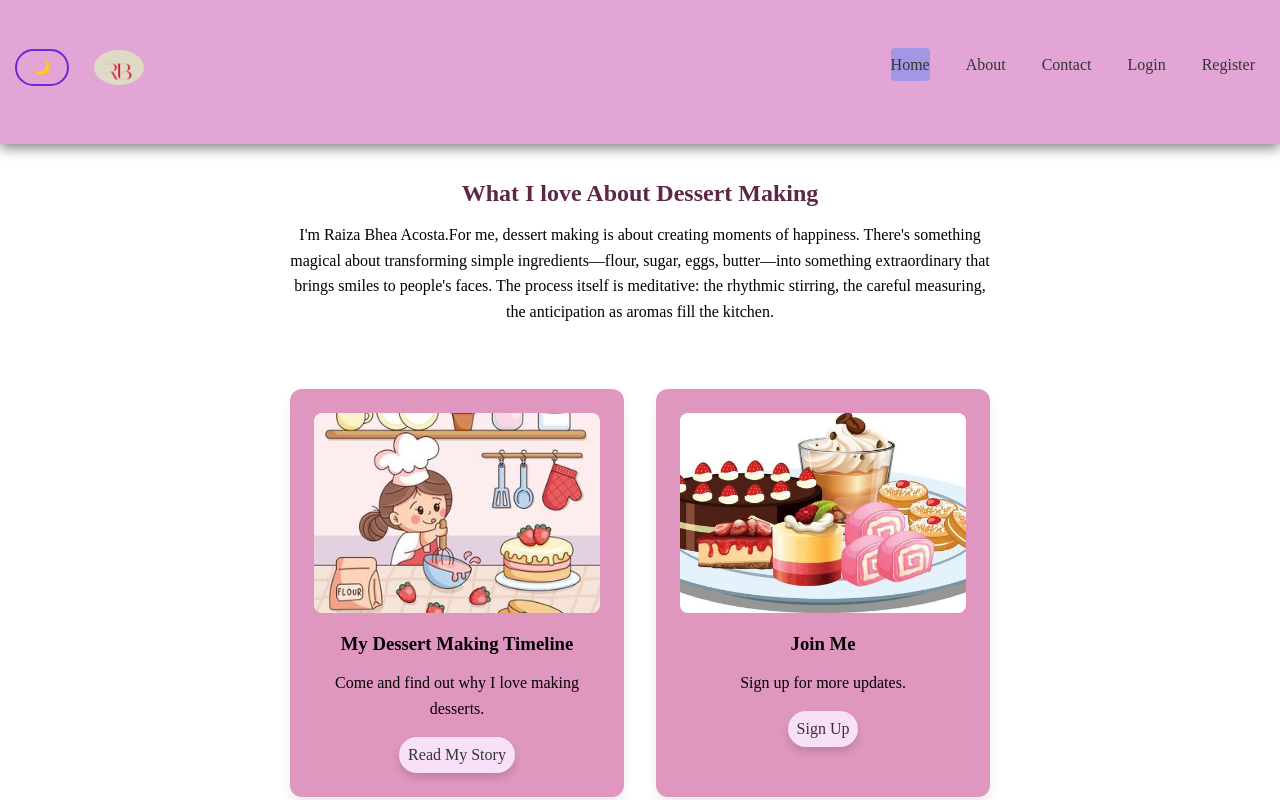
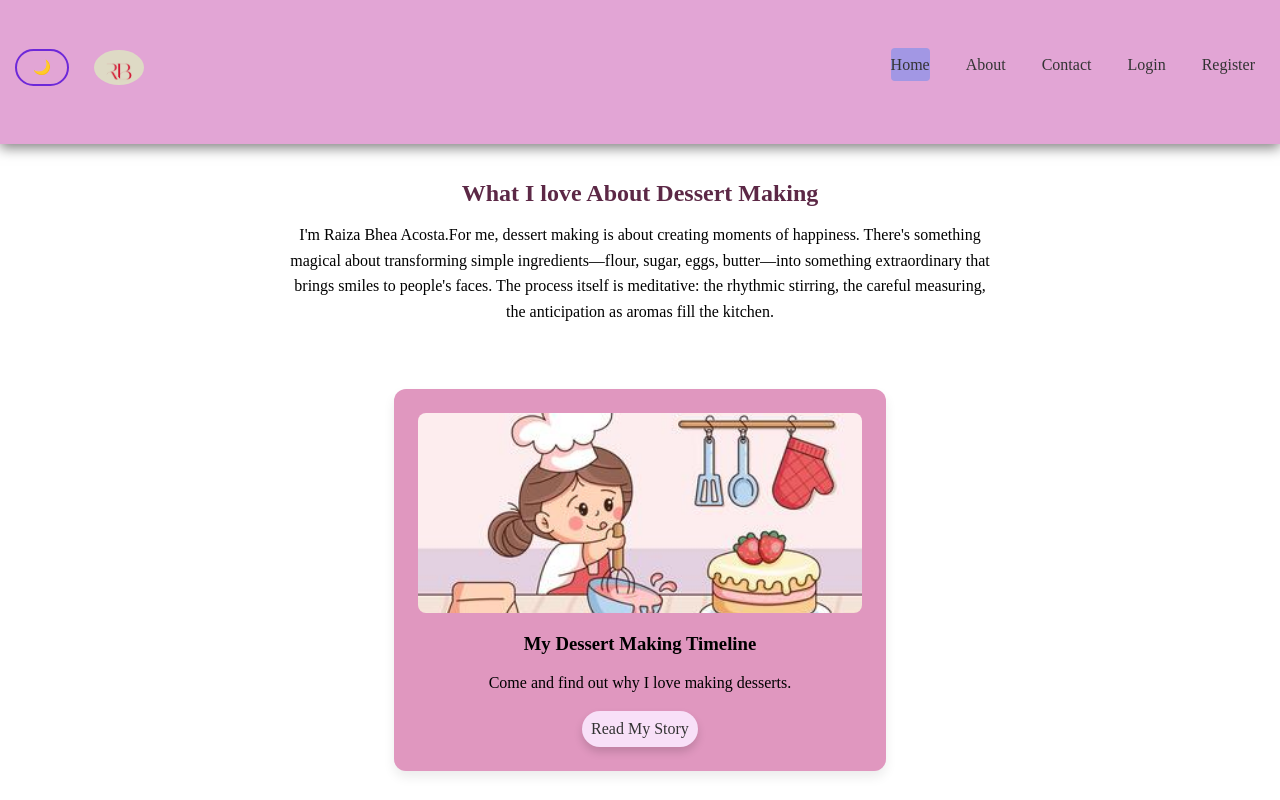
Before and after one commit to raizabhea/thefolio, a React (Create React App) app in the folder frontend/: page /home in a window 1280 px wide. Shown: the top 800 px of the page. Built offline with nearby package versions, Linux system fonts and the light colour scheme; no server answers.

Commit message:
Grid layout

```diff
--- a/frontend/src/style.css
+++ b/frontend/src/style.css
@@ -216,7 +216,7 @@ body{
 .card-grid {
     background-color: #ffffff;
     display: grid;
-    grid-template-columns: repeat(auto-fill, minmax(300px, 1fr));
+
     gap: 32px;
     margin: 32px 0;
 }
```
